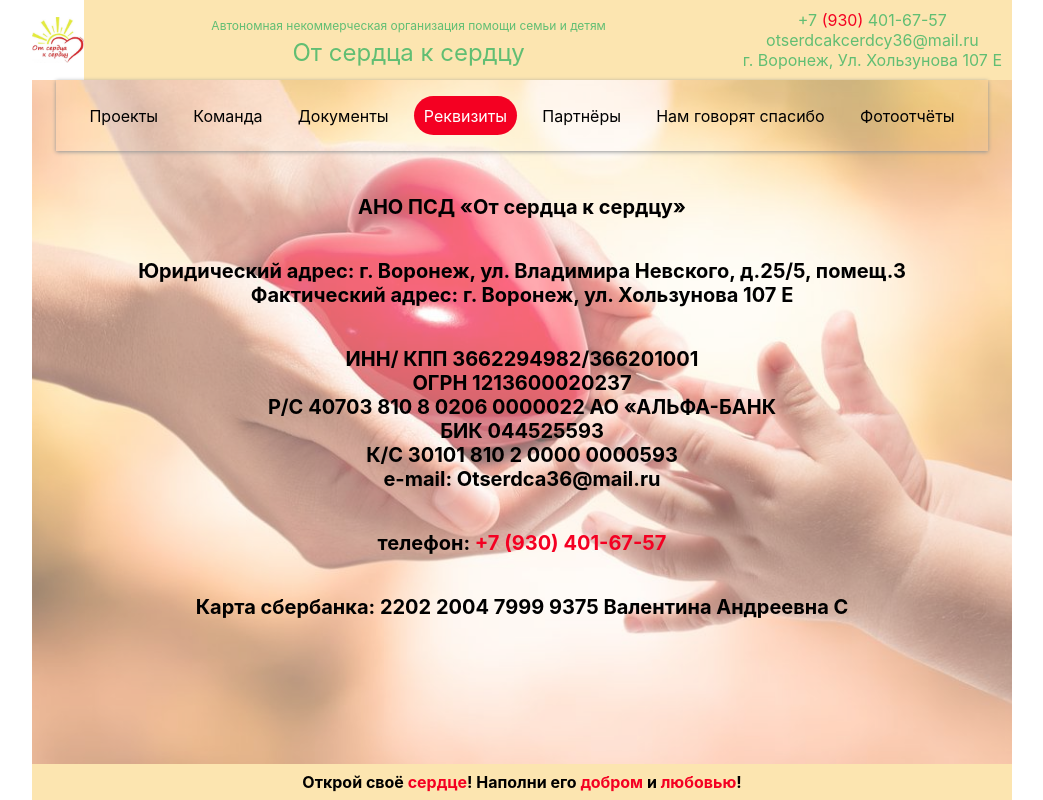
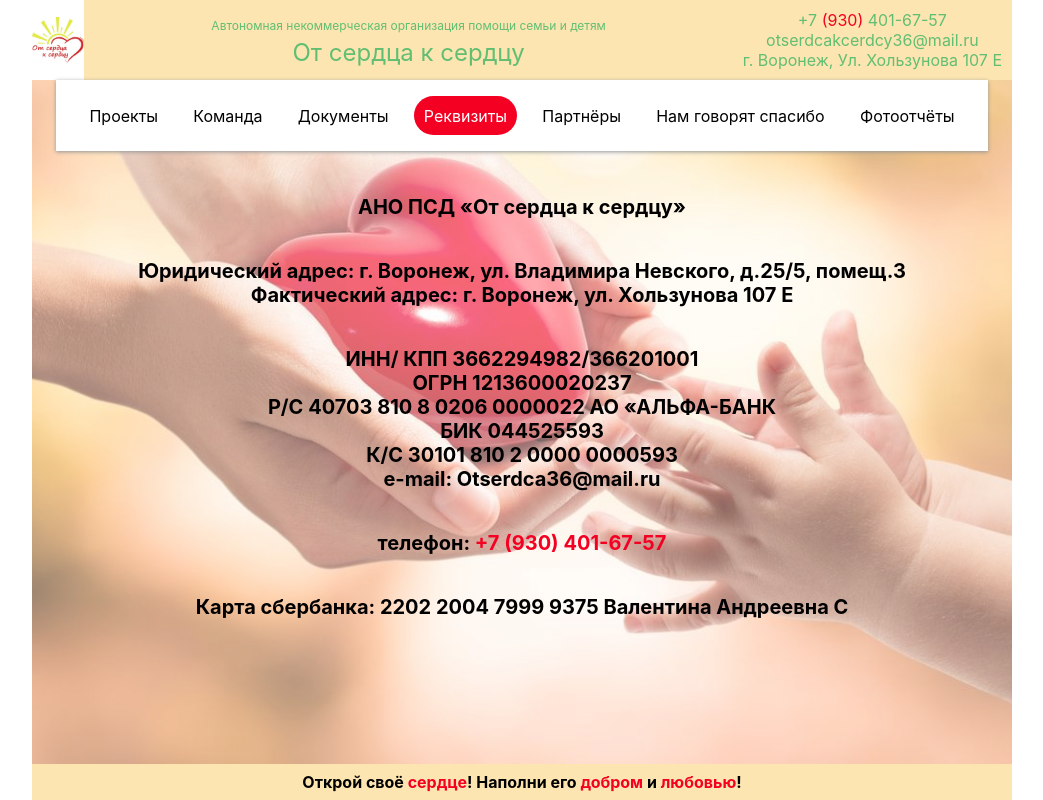
Before and after one commit to IgorDavydenko/charityFund, a React (Create React App) app in the folder client/: page /requisites in a window 1280 px wide. Shown: the whole page, without its empty margins (118-1161 px from the left). Built offline with nearby package versions, Linux system fonts and the light colour scheme.

Commit message:
Update nav bar background

```diff
--- a/client/src/components/HomePage/index.js
+++ b/client/src/components/HomePage/index.js
@@ -34,7 +34,7 @@ const HomePage = () => {
         </div>
         <div className="home-page__map">
           <YMaps>
-            <Map width='800px' height='400px' defaultState={mapData}>
+            <Map height='300px' defaultState={mapData}>
               {coordinates.map(coordinate => <Placemark geometry={coordinate} />)}
             </Map>
           </YMaps>
--- a/client/src/components/Navigation/Navigation.scss
+++ b/client/src/components/Navigation/Navigation.scss
@@ -10,6 +10,7 @@
   padding: 0.5rem 1rem;
 
   box-shadow: 0 1px 4px 0 #939597;
+  background-color: white;
 }
 
 .navigation {
```
